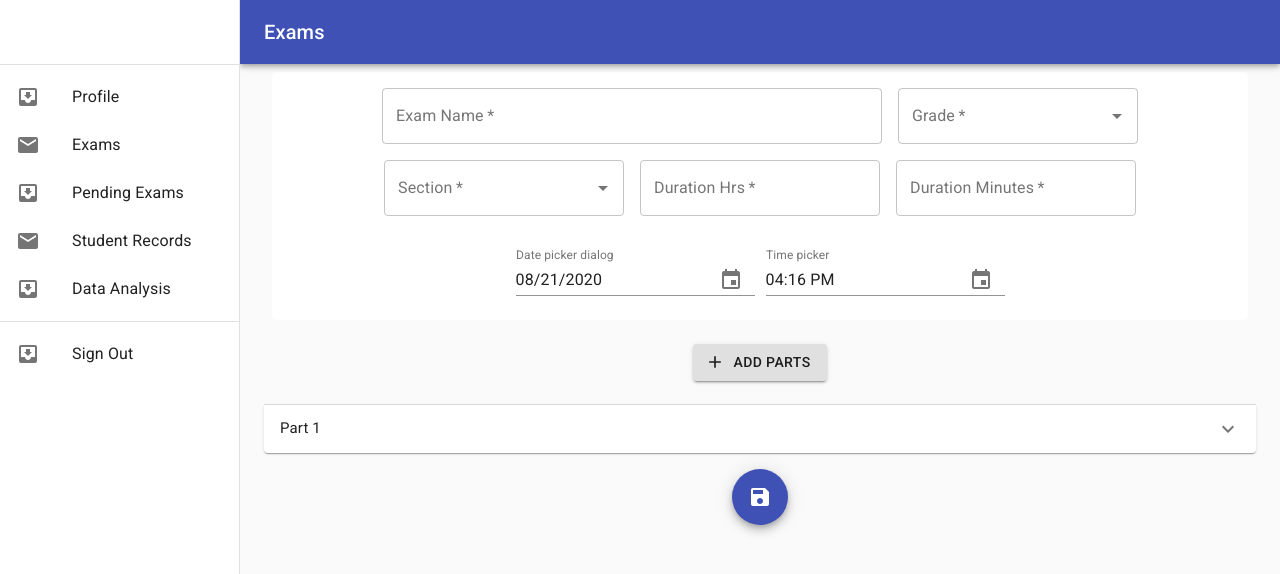
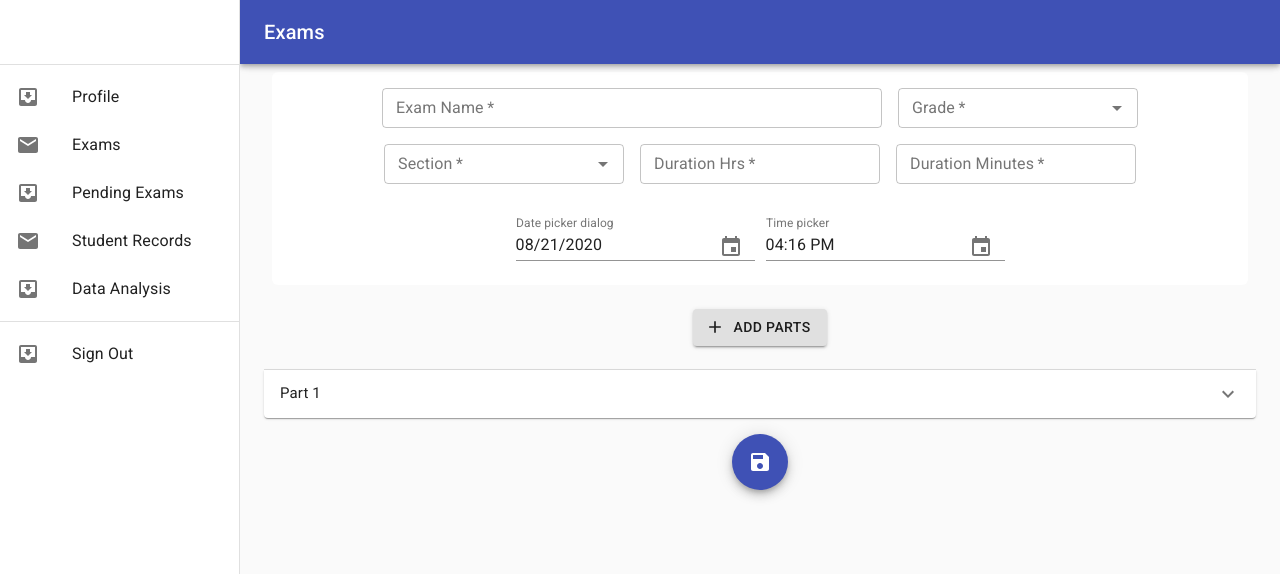
Before and after one commit to ravenflores/examination-system, a React (Create React App) app in the folder client/: page /teacher/dashboard in a window 1280 px wide. Shown: the top 574 px of the page. Built offline with nearby package versions, Linux system fonts and the light colour scheme; sample sign-in values are in the browser's storage.

Commit message:
first exam4

```diff
--- a/client/src/components/ExamForms/CreateExam/CreateExam.js
+++ b/client/src/components/ExamForms/CreateExam/CreateExam.js
@@ -108,6 +108,7 @@ const accord = (classes, expanded, handleChange, register, part) => {
           Aliquam eget maximus est, id dignissim quam.
         </Typography>
         <TextField
+          size="small"
           required
           id="outlined-basic"
           label="Exam Name"
@@ -194,6 +195,7 @@ function CreateExam() {
 
                   <Box p={0} m={1} css={{ width: 200 }}>
                                 <Autocomplete
+                                  size="small"
                                   id="combo-box-demo"
                                   options={types}
                                   getOptionLabel={(types) => types.type}
@@ -202,6 +204,7 @@ function CreateExam() {
                                   type="text"
                                   renderInput={(params) => (
                                     <TextField
+                                      size="small"
                                       required
                                       {...params}
                                       label="Select Exam Types"
@@ -215,6 +218,7 @@ function CreateExam() {
                   </Box>
                   <Box p={0} m={1} css={{ width: 200 }}>
                       <TextField
+                        size="small"
                         required
                         id="outlined-basic"
                         label="Set number of Items"
@@ -227,6 +231,7 @@ function CreateExam() {
                 </Box>
                 <Box p={0} m={1} css={{ width: 200 }}>
                       <TextField
+                        size="small"
                         required
                         id="outlined-basic"
                         label="Set Points Per Item"
@@ -240,6 +245,7 @@ function CreateExam() {
 
                 <Box p={0} m={1} css={{ width: 200 }}>
                                 <Autocomplete
+                                  size="small"
                                   id="combo-box-demo"
                                   options={difficulty}
                                   getOptionLabel={(difficulty) => difficulty.type}
@@ -248,6 +254,7 @@ function CreateExam() {
                                   type="text"
                                   renderInput={(params) => (
                                     <TextField
+                                      size="small"
                                       required
                                       {...params}
                                       label="difficulty"
@@ -261,6 +268,7 @@ function CreateExam() {
                   </Box>
                   <Box p={0} m={1} css={{ width: 400 }}>
                       <TextField
+                        size="small"
                         required
                         id="outlined-basic"
                         label="Set Instructions"
@@ -318,11 +326,12 @@ function CreateExam() {
                 variant="outlined"
                 inputRef={register}
                 fullWidth
+                size="small"
               />
             </Box>
             <Box p={0} m={1} css={{ width: 240 }}>
               <Autocomplete
-
+                size="small"
                 id="combo-box-demo"
                 options={grades}
                 getOptionLabel={(grades) => grades.grade}
@@ -331,6 +340,7 @@ function CreateExam() {
                 type="text"
                 renderInput={(params) => (
                   <TextField
+                    size="small"
                     required
                     {...params}
                     label="Grade"
@@ -345,6 +355,7 @@ function CreateExam() {
 
             <Box p={0} m={1} css={{ width: 240 }}>
               <Autocomplete
+                size="small"
                 id="combo-box-demo"
                 options={sections}
                 getOptionLabel={(sections) => sections.section}
@@ -354,6 +365,7 @@ function CreateExam() {
                 type="text"
                 renderInput={(params) => (
                   <TextField
+                    size="small"
                     required
                     {...params}
                     label="Section"
@@ -367,6 +379,7 @@ function CreateExam() {
             </Box>
             <Box p={0} m={1} css={{ width: 240 }}>
               <TextField
+                size="small"
                 required
                 id="outlined-basic"
                 label="Duration Hrs"
@@ -379,6 +392,7 @@ function CreateExam() {
             </Box>
             <Box p={0} m={1} css={{ width: 240 }}>
               <TextField
+                size="small"
                 required
                 id="outlined-basic"
                 label="Duration Minutes"
@@ -403,8 +417,10 @@ function CreateExam() {
                     KeyboardButtonProps={{
                       "aria-label": "change date",
                     }}
+                    size="small"
                   />
                   <KeyboardTimePicker
+                    size="small"
                     margin="normal"
                     id="time-picker"
                     label="Time picker"
```
